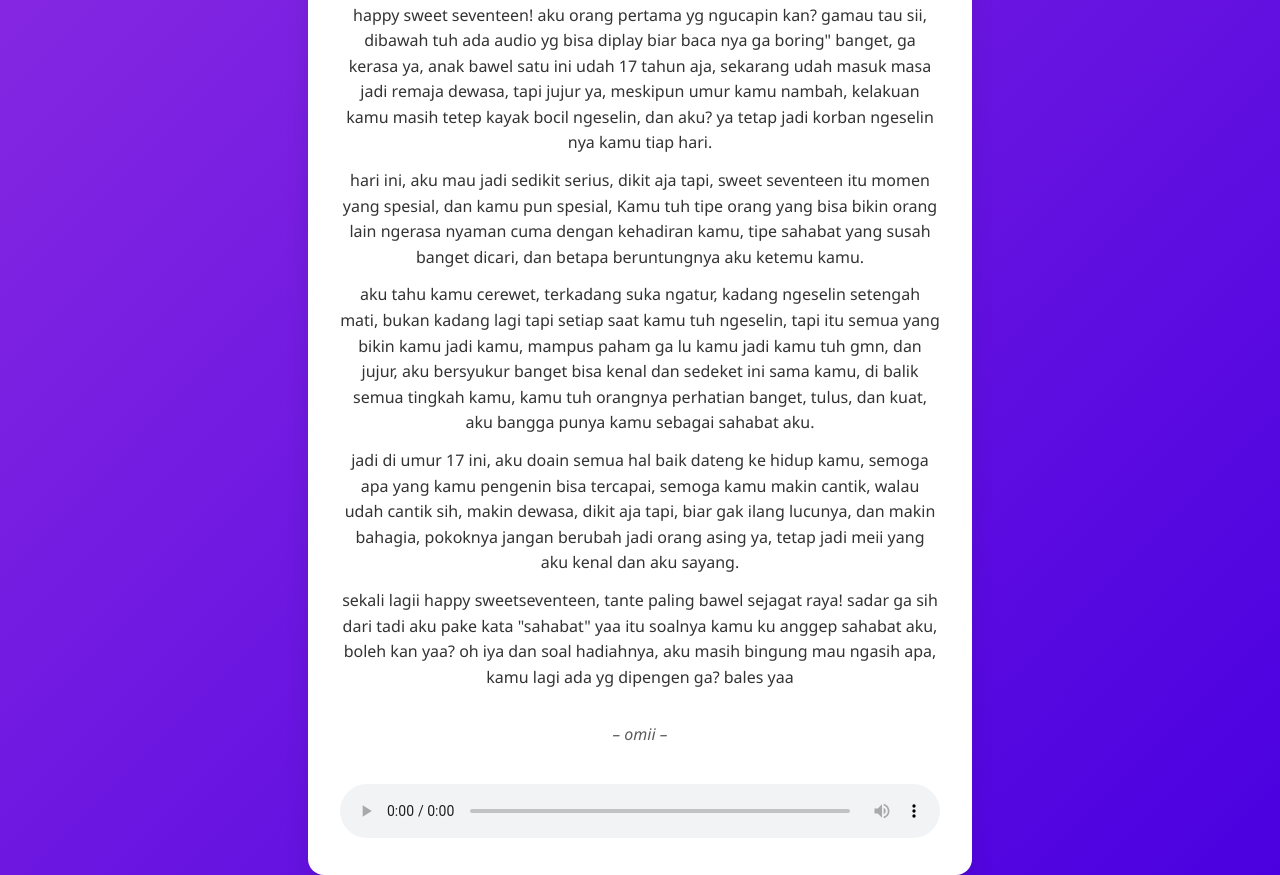
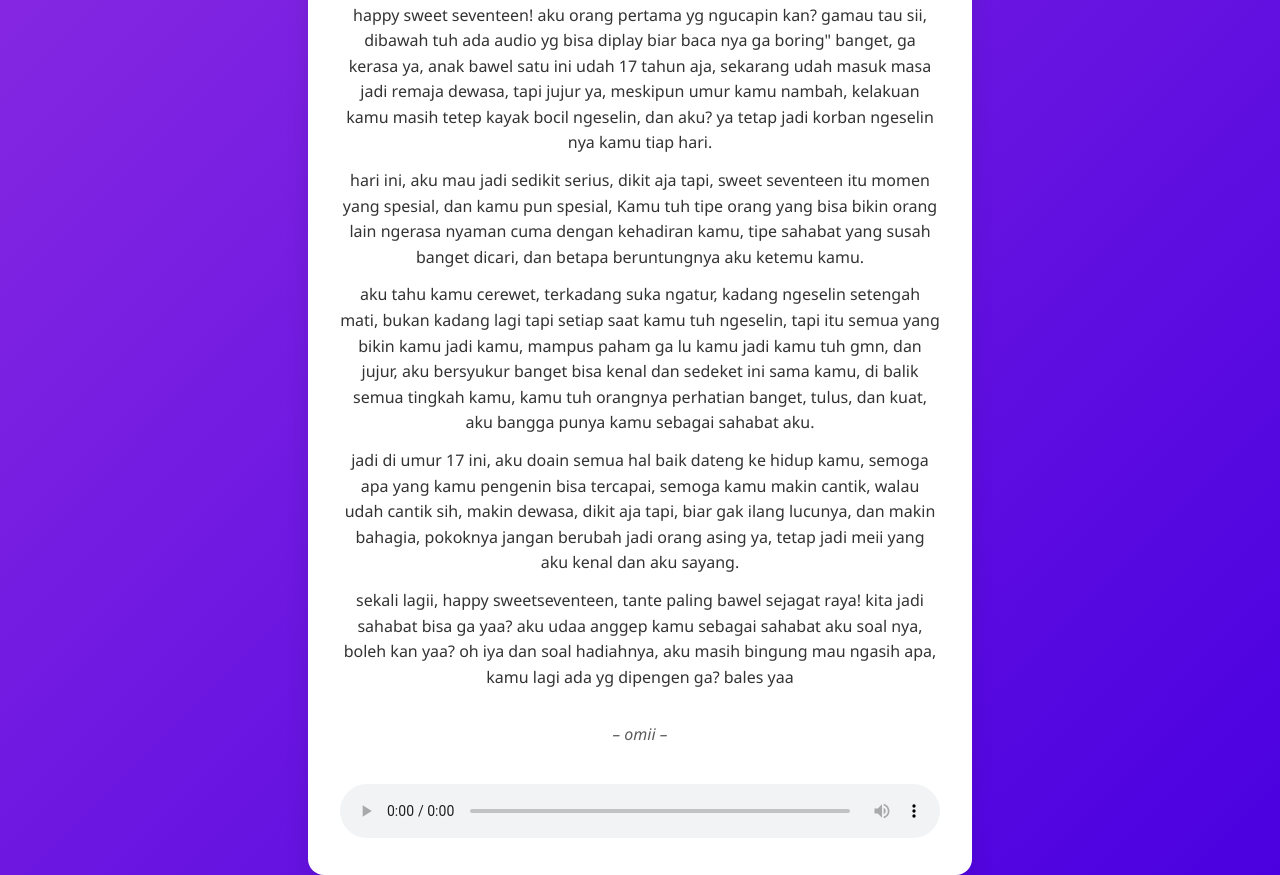
Before and after one commit to lonestranger12/sweetseventeen-, a plain HTML site: page index.html in a window 1280 px wide. Shown: the part 321-1196 px from the top of the page. Drawn offline with Linux system fonts and the light colour scheme.

Commit message:
Update index.html

```diff
--- a/index.html
+++ b/index.html
@@ -22,9 +22,9 @@
       jadi di umur 17 ini, aku doain semua hal baik dateng ke hidup kamu, semoga apa yang kamu pengenin bisa tercapai, semoga kamu makin cantik, walau udah cantik sih, makin dewasa, dikit aja tapi, biar gak ilang lucunya, dan makin bahagia, pokoknya jangan berubah jadi orang asing ya, tetap jadi meii yang aku kenal dan aku sayang.
     </p>
     <p>
-      sekali lagii
+      sekali lagii,
       happy sweetseventeen, tante paling bawel sejagat raya!
-        sadar ga sih dari tadi aku pake kata "sahabat" yaa itu soalnya kamu ku anggep sahabat aku, boleh kan yaa? oh iya dan soal hadiahnya, aku masih bingung mau ngasih apa, kamu lagi ada yg dipengen ga? bales yaa
+        kita jadi sahabat bisa ga yaa? aku udaa anggep kamu sebagai sahabat aku soal nya, boleh kan yaa? oh iya dan soal hadiahnya, aku masih bingung mau ngasih apa, kamu lagi ada yg dipengen ga? bales yaa
     </p>
     <p class="author">– omii –</p>
     <audio controls autoplay loop>
```
